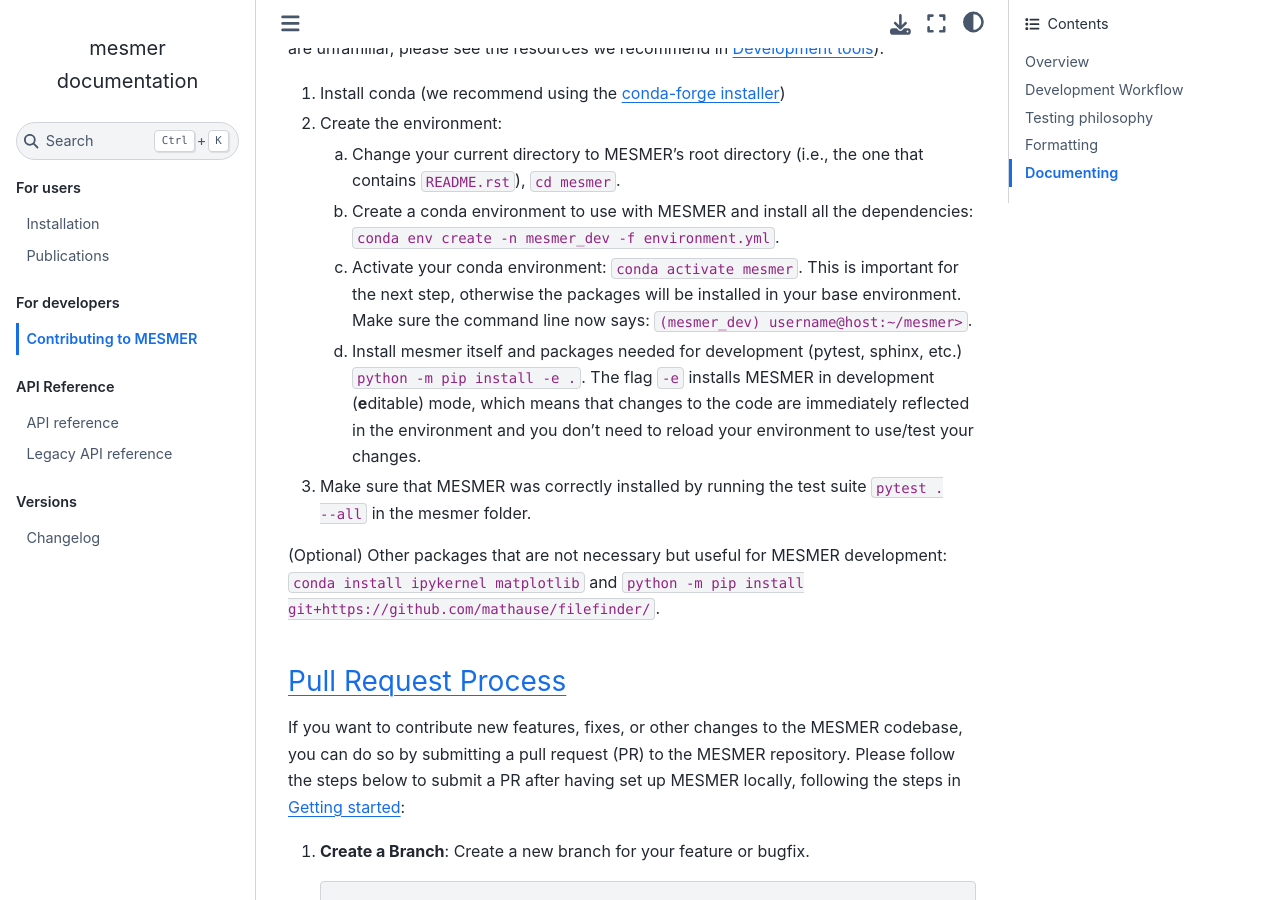
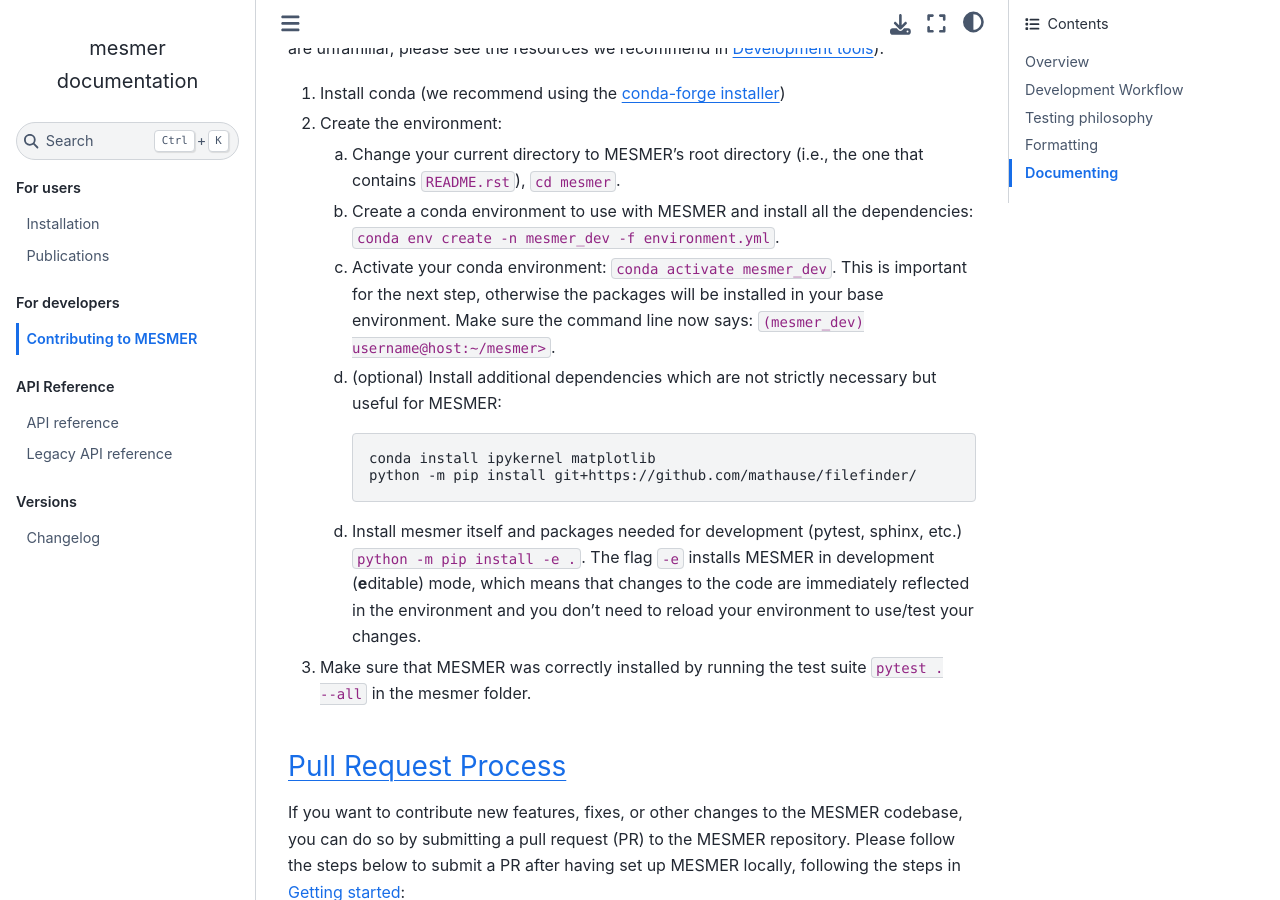
Before and after one commit to MESMER-group/mesmer, a Sphinx documentation site: the page built from docs/source/development.rst, in a window 1280 px wide and 900 px high, scrolled down 2400 px. Built offline with Sphinx 7.4.7 and the Sphinx Book theme 1.1.4, drawn with Linux system fonts in a browser that asks for light colours; the version number could not be read and is left out.

Commit message:
DOC: small update to development.rst (#546)

```diff
--- a/docs/source/development.rst
+++ b/docs/source/development.rst
@@ -61,14 +61,19 @@
 
    b. Create a conda environment to use with MESMER and install all the dependencies: ``conda env create -n mesmer_dev -f environment.yml``.
 
-   c. Activate your conda environment: ``conda activate mesmer``. This is important for the next step, otherwise the packages will be installed in your base environment. Make sure the command line now says: ``(mesmer_dev) username@host:~/mesmer>``.
+   c. Activate your conda environment: ``conda activate mesmer_dev``. This is important for the next step, otherwise the packages will be installed in your base environment. Make sure the command line now says: ``(mesmer_dev) username@host:~/mesmer>``.
+
+   d. (optional) Install additional dependencies which are not strictly necessary but useful for MESMER:
+
+      .. code-block:: shell
+
+         conda install ipykernel matplotlib
+         python -m pip install git+https://github.com/mathause/filefinder/
 
    d. Install mesmer itself and packages needed for development (pytest, sphinx, etc.) ``python -m pip install -e .``.
       The flag ``-e`` installs MESMER in development (**e**\ ditable) mode, which means that changes to the code are immediately reflected in the environment and you don't need to reload your environment to use/test your changes.
 
 3. Make sure that MESMER was correctly installed by running the test suite ``pytest . --all`` in the mesmer folder.
-
-(Optional) Other packages that are not necessary but useful for MESMER development: ``conda install ipykernel matplotlib`` and ``python -m pip install git+https://github.com/mathause/filefinder/``.
 
 Pull Request Process
 ~~~~~~~~~~~~~~~~~~~~
```
